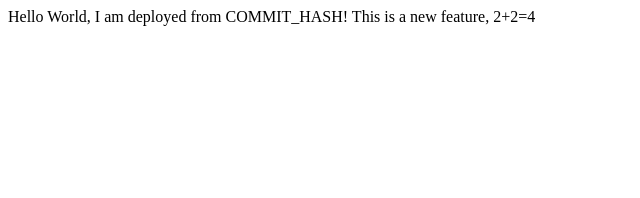
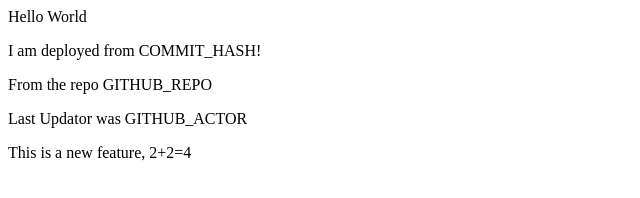
Before and after one commit to jars/ci-cd-template, a website: page index.html in a window 1280 px wide. Shown: the whole page, without its empty margins (0-640 px from the left). Drawn offline with Linux system fonts and the light colour scheme.

Commit message:
updated index.html

```diff
--- a/index.html
+++ b/index.html
@@ -1,7 +1,13 @@
 <html>
   <body>
-    Hello World, I am deployed from COMMIT_HASH!
+    <h> Hello World <h>
 
-    This is a new feature, 2+2=4
+    <p> I am deployed from COMMIT_HASH! </p>
+
+    <p> From the repo GITHUB_REPO  </p>
+
+    <p> Last Updator was GITHUB_ACTOR </p>
+
+    <p> This is a new feature, 2+2=4 </p>
   </body>
 </html>
```
